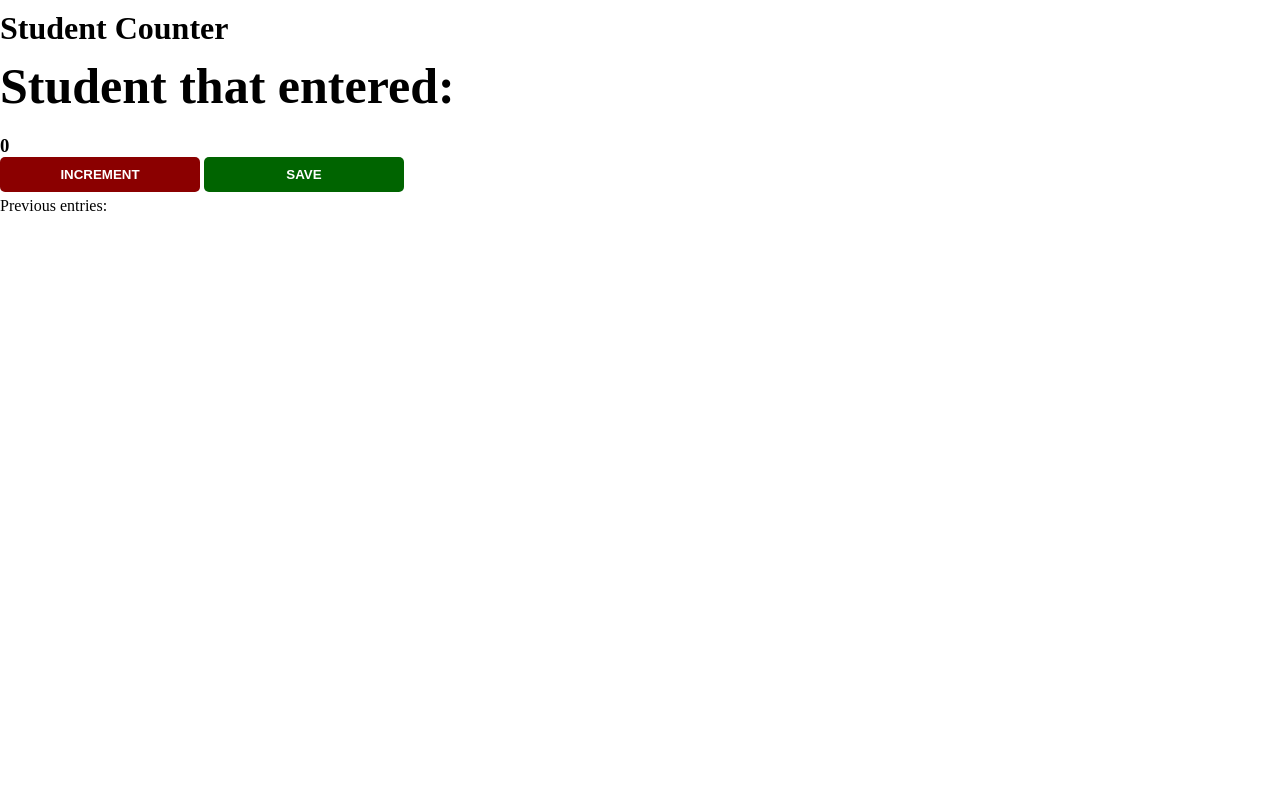
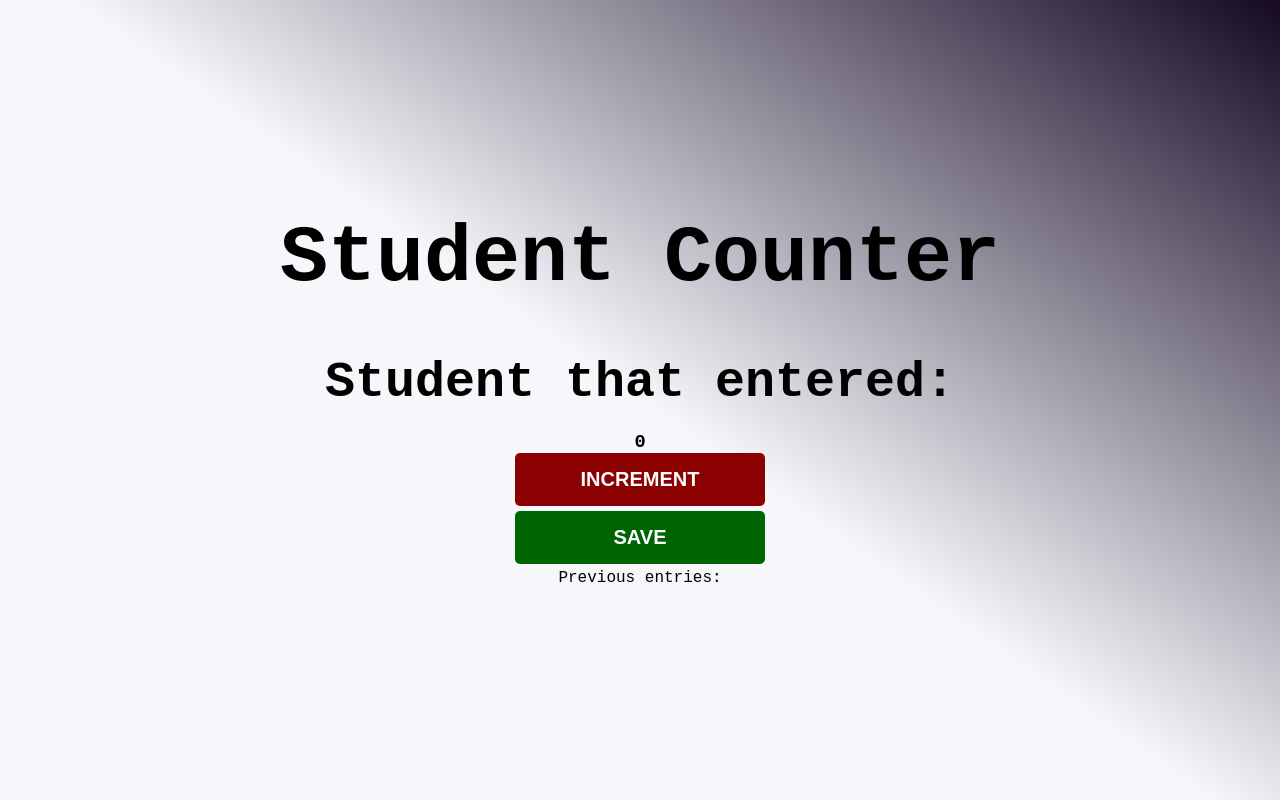
Before and after one commit to segunajibola/student-counter, a plain HTML site: page index.html in a window 1280 px wide. Drawn offline with Linux system fonts and the light colour scheme.

Commit message:
first commit

```diff
--- a/style.css
+++ b/style.css
@@ -4,9 +4,25 @@
     box-sizing: border-box;
 }
 
+body {
+    display: flex;
+    align-items: center;
+    justify-content: center;
+    width: auto;
+    text-align: center;
+    margin: auto;
+    padding: 20px;
+    background-image: linear-gradient(215deg, #150924 0%, #f5f7fa 50%);
+    background-size: cover;
+    background-position: center center;
+    flex-direction: column;
+    min-height: 100vh;
+    font-family: 'Courier New', Courier, monospace;
+}
+
 h1 {
-    margin-top: 10px;
-    margin-bottom: 10px;
+    margin-bottom: 50px;
+    font-size: 80px;
 }
 
 h2 {
@@ -15,13 +31,18 @@ h2 {
     margin-bottom: 20px;
 }
 
+count-el {
+
+}
+
 button {
+    font-size: 20px;
     border: none;
-    padding-top: 10px;
-    padding-bottom: 10px;
+    padding-top: 15px;
+    padding-bottom: 15px;
     color: white;
     font-weight: bold;
-    width: 200px;
+    width: 250px;
     margin-bottom: 5px;
     border-radius: 5px;
 }
```
